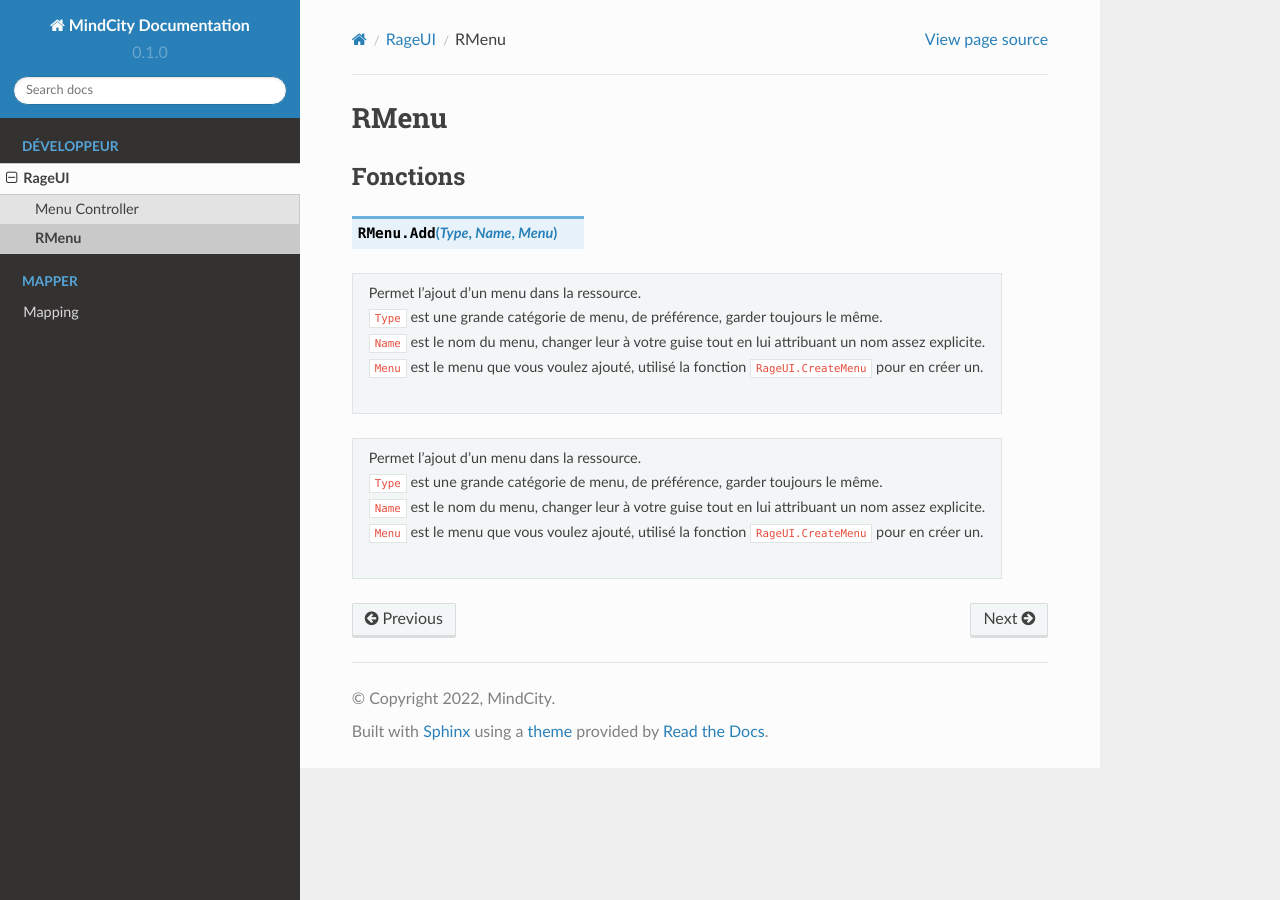
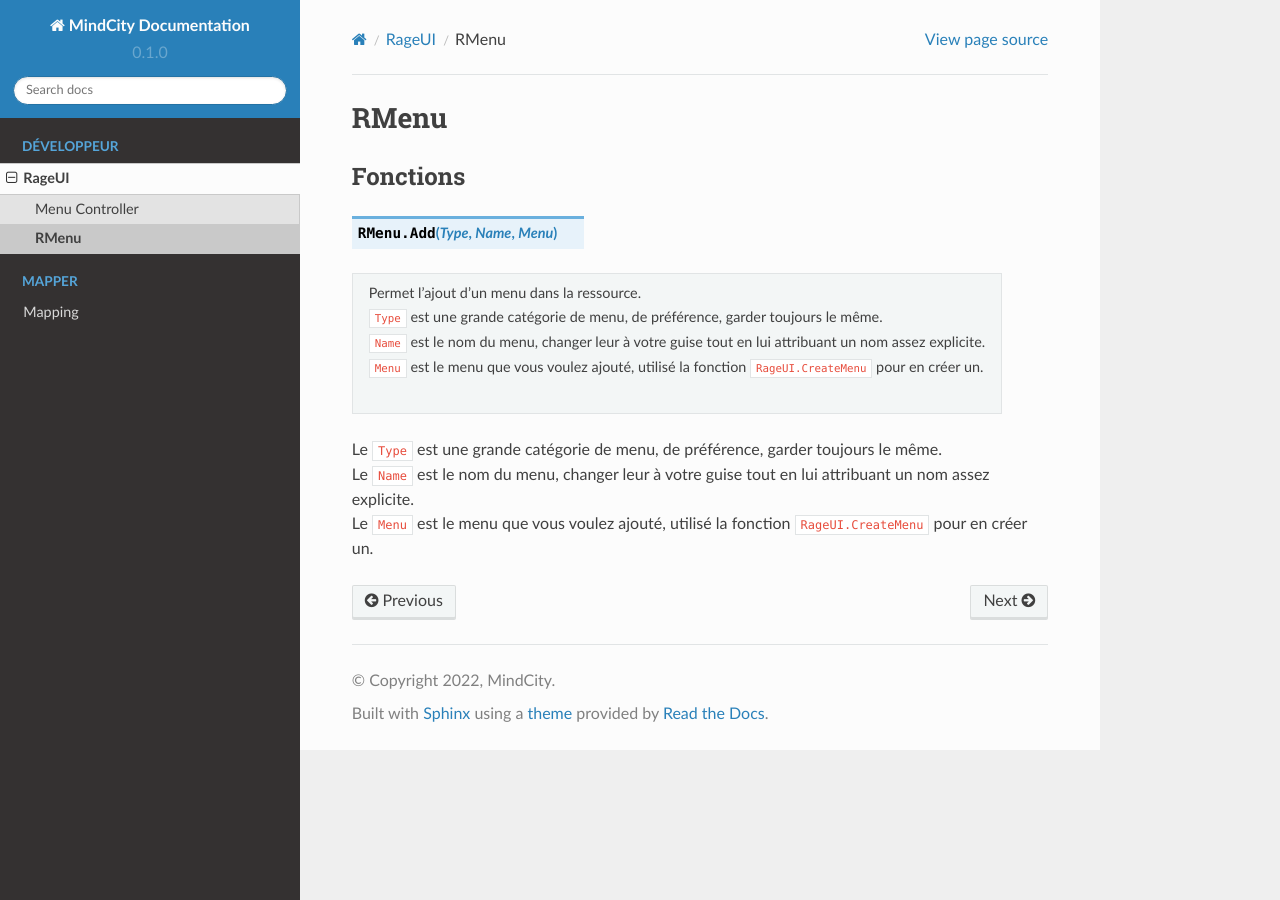
Before and after one commit to JustMordeckai/MindCity-Documentation, a Sphinx documentation site: the page built from docs/source/rageui/rmenu.rst, in a window 1280 px wide. Built offline with Sphinx 7.4.7 and the Read the Docs theme 2.0.0, drawn with Linux system fonts in a browser that asks for light colours.

```diff
--- a/docs/source/rageui/rmenu.rst
+++ b/docs/source/rageui/rmenu.rst
@@ -12,10 +12,6 @@ Fonctions
 |    ``Menu`` est le menu que vous voulez ajouté, utilisé la fonction ``RageUI.CreateMenu`` pour en créer un.          |
 +----------------------------------------------------------------------------------------------------------------------+
 
-+----------------------------------------------------------------------------------------------------------------------+
-|.. line-block::                                                                                                       |
-|    Permet l'ajout d'un menu dans la ressource.                                                                       |
-|    ``Type`` est une grande catégorie de menu, de préférence, garder toujours le même.                                |
-|    ``Name`` est le nom du menu, changer leur à votre guise tout en lui attribuant un nom assez explicite.            |
-|    ``Menu`` est le menu que vous voulez ajouté, utilisé la fonction ``RageUI.CreateMenu`` pour en créer un.          |
-+----------------------------------------------------------------------------------------------------------------------+
+| Le ``Type`` est une grande catégorie de menu, de préférence, garder toujours le même.
+| Le ``Name`` est le nom du menu, changer leur à votre guise tout en lui attribuant un nom assez explicite.
+| Le ``Menu`` est le menu que vous voulez ajouté, utilisé la fonction ``RageUI.CreateMenu`` pour en créer un.
```
